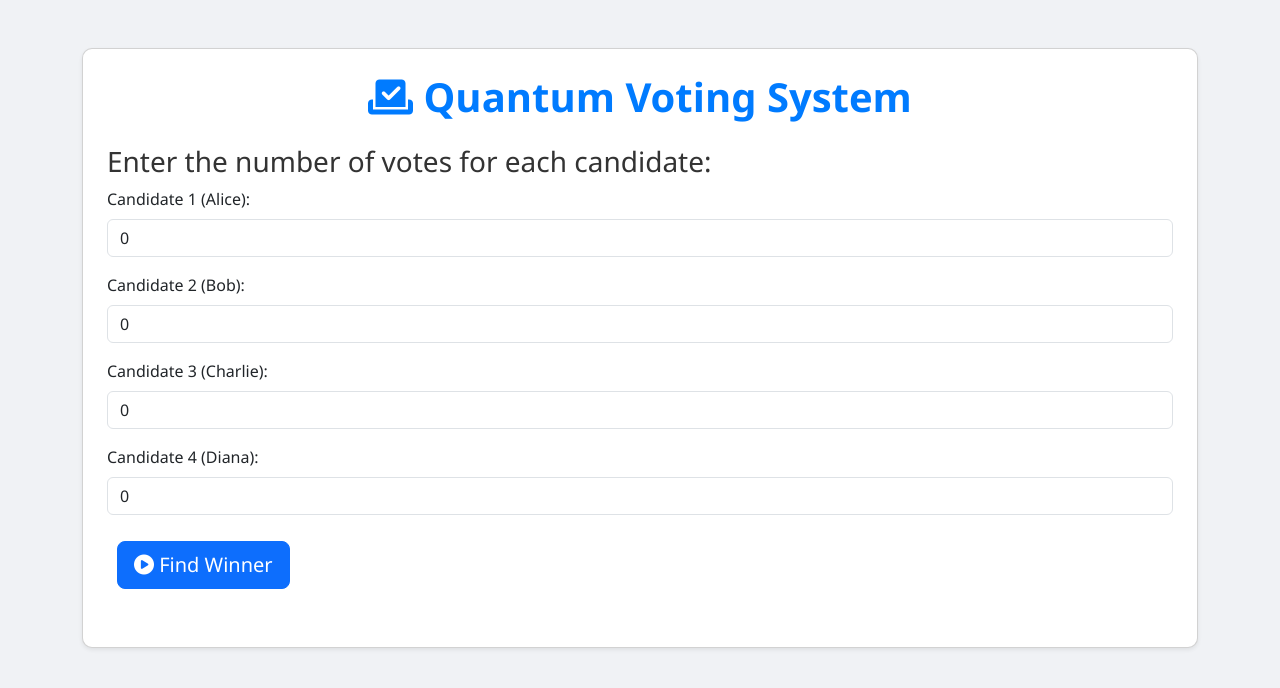
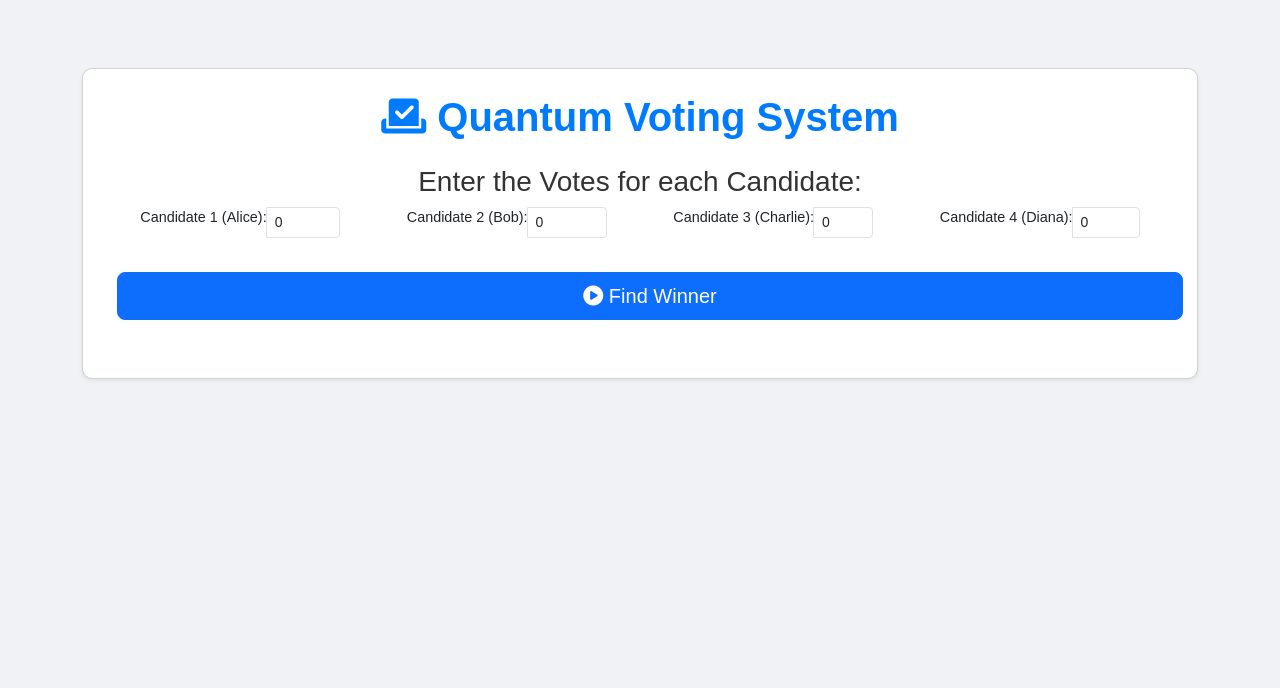
Before and after one commit to vigneshs-dev/Q-Vote, a Flask app: page / in a window 1280 px wide. Shown: the top 688 px of the page. Run offline with Flask 3, Linux system fonts and the light colour scheme; some libraries are stand-ins or nearby versions.

Commit message:
Update index.html file to reduce screen size

```diff
--- a/src/templates/index.html
+++ b/src/templates/index.html
@@ -11,6 +11,34 @@
 
     <!-- FontAwesome for icons -->
     <script src="https://kit.fontawesome.com/a076d05399.js" crossorigin="anonymous"></script>
+
+    <style>
+        body {
+            font-family: Arial, sans-serif;
+            padding: 20px;
+        }
+        .input-group {
+            max-width: 200px; /* Limit the width of the input fields */
+            margin: 0 auto; /* Center the input groups */
+        }
+        .btn-lg {
+            width: 100%; /* Make the button full-width */
+        }
+        #results img {
+            max-width: 100%; /* Ensure the histogram fits within the container */
+        }
+        .card {
+            margin: 0 auto;
+            padding: 15px;
+        }
+        #voteForm {
+            display: flex;
+            justify-content: space-around;
+        }
+        .form-label {
+            font-size: 0.9rem;
+        }
+    </style>
 </head>
 <body>
     <div class="container mt-5">
@@ -20,28 +48,30 @@
             </h1>
 
             <div class="mb-4">
-                <h3>Enter the number of votes for each candidate:</h3>
+                <h3 class="text-center">Enter the Votes for each Candidate:</h3>
                 <form id="voteForm">
-                    <div class="mb-3">
+                    <div class="input-group">
                         <label for="candidate1" class="form-label">Candidate 1 (Alice):</label>
-                        <input type="number" class="form-control" id="candidate1" value="0">
+                        <input type="number" class="form-control form-control-sm" id="candidate1" value="0">
                     </div>
-                    <div class="mb-3">
+                    <div class="input-group">
                         <label for="candidate2" class="form-label">Candidate 2 (Bob):</label>
-                        <input type="number" class="form-control" id="candidate2" value="0">
+                        <input type="number" class="form-control form-control-sm" id="candidate2" value="0">
                     </div>
-                    <div class="mb-3">
+                    <div class="input-group">
                         <label for="candidate3" class="form-label">Candidate 3 (Charlie):</label>
-                        <input type="number" class="form-control" id="candidate3" value="0">
+                        <input type="number" class="form-control form-control-sm" id="candidate3" value="0">
                     </div>
-                    <div class="mb-3">
+                    <div class="input-group">
                         <label for="candidate4" class="form-label">Candidate 4 (Diana):</label>
-                        <input type="number" class="form-control" id="candidate4" value="0">
+                        <input type="number" class="form-control form-control-sm" id="candidate4" value="0">
                     </div>
+                </form>
+                <div class="mt-4 text-center">
                     <button type="button" id="voteButton" class="btn btn-primary btn-lg">
                         <i class="fas fa-play-circle"></i> Find Winner
                     </button>
-                </form>
+                </div>
             </div>
 
             <div id="loading" class="text-center mt-4" style="display:none;">
@@ -53,11 +83,11 @@
 
             <div id="results" class="mt-4" style="display:none;">
                 <div class="card p-3">
-                    <h2>Results:</h2>
+                    <h2 class="text-center">Results:</h2>
                     <p><strong>Winner:</strong> <span id="winner"></span></p>
                     <p><strong>Total Votes:</strong> <span id="totalVotes"></span></p>
 
-                    <h3>Vote Counts:</h3>
+                    <h3 class="text-center">Vote Counts:</h3>
                     <div id="voteHistogram">
                         <img id="histogram" class="img-fluid" src="" alt="Vote Histogram" />
                     </div>
```
